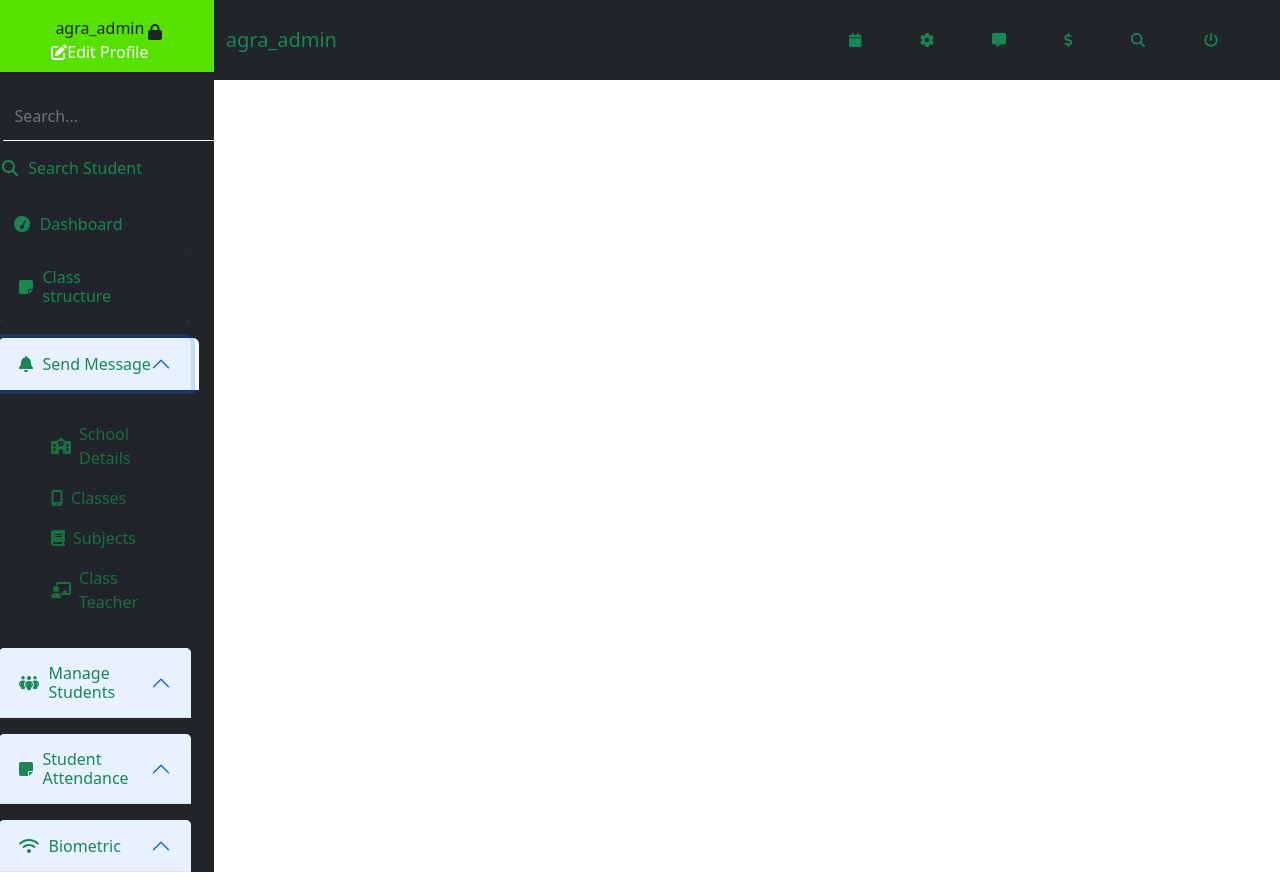
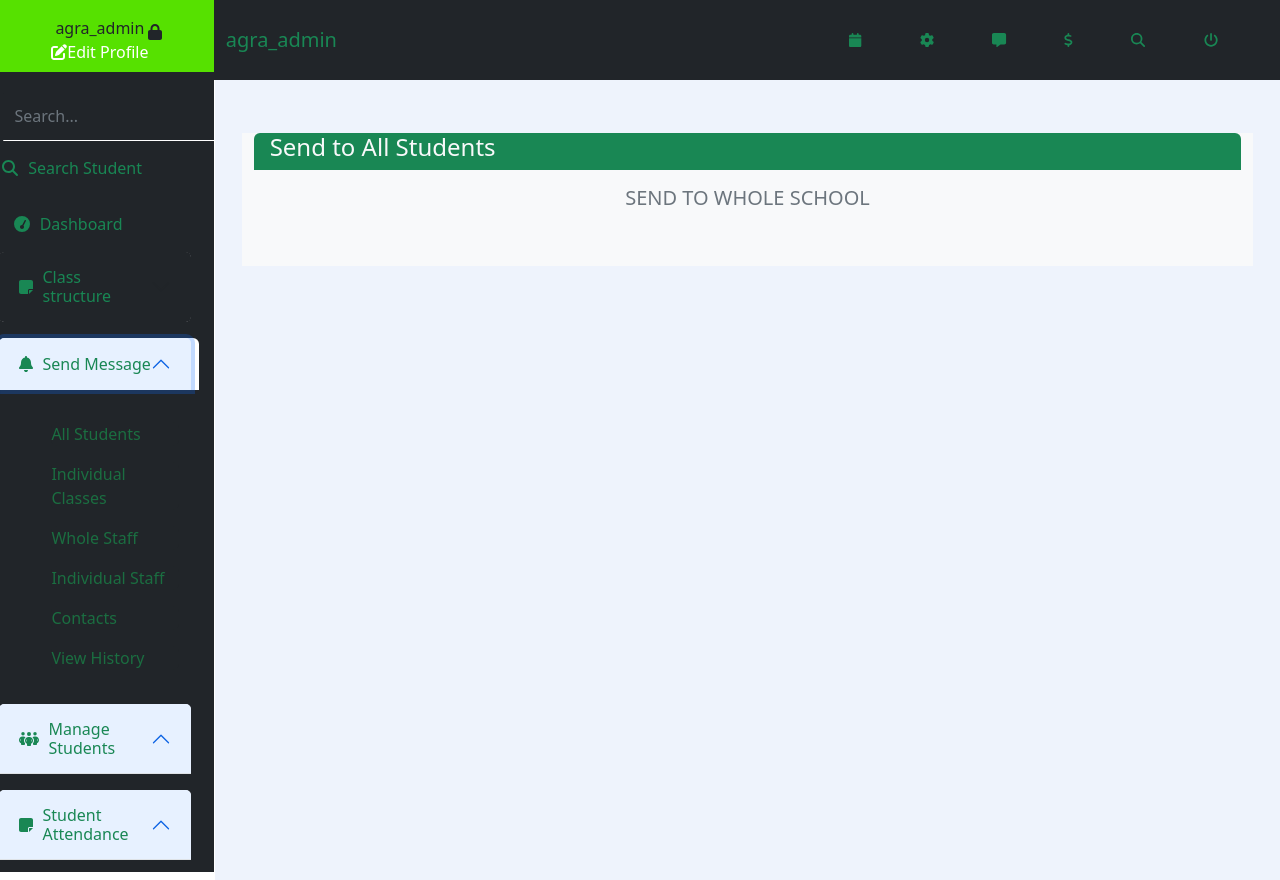
Before and after one commit to piyushshende/School-portal, a React (Create React App) app: page /Send_Message/All_Students in a window 1280 px wide. Both pictures are taken after a click on the link "Send Message". Built offline with nearby package versions, Linux system fonts and the light colour scheme.

Commit message:
Started developing UI for send message

```diff
--- a/src/App.js
+++ b/src/App.js
@@ -9,6 +9,7 @@ import School_details from './components/Class structure/School details/School_d
 import Classes from './components/Class structure/Classes/Classes';
 import Subject from './components/Class structure/Subjects/Subject';
 import Updateclassteacher from './components/Class structure/Class Teacher/Updateclassteacher';
+import Allstudents from './components/Send Message/Allstudents';
 
 function App() {
   return (
@@ -23,7 +24,7 @@ function App() {
         <Route path="/class_structure/classes" element={<Classes/>}/>
         <Route path="/class_structure/subjects" element={<Subject/>}/>
         <Route path="/class_structure/class_teacher" element={<Updateclassteacher/>}/>
-        <Route path="" element/>
+        <Route path="/Send_Message/All_Students" element={<Allstudents/>}/>
         <Route path="" element/>
         <Route path="" element/>
         <Route path="" element/>
--- a/src/commontoall.css
+++ b/src/commontoall.css
@@ -50,6 +50,10 @@
 
 .W-90 {
     width: 90%;
+}
+
+.W-95 {
+    width: 95%;
 }
 
 .W-100 {
--- a/src/components/ERP/common/Sidebar.js
+++ b/src/components/ERP/common/Sidebar.js
@@ -72,10 +72,12 @@ const Sidebar = () => {
                                             <div id="collapseTwo" class="accordion-collapse collapse" aria-labelledby="headingTwo" data-bs-parent="#accordionExample">
                                                 <div class="accordion-body">
                                                     <ul>
-                                                        <li class="mt-3"><Link to=""><a class="accordion-item" href="#"><FontAwesomeIcon icon={faSchool} className="wid" />School Details</a></Link></li>
-                                                        <li class="mt-3"><Link to=""><a class="accordion-item" href="#"><FontAwesomeIcon icon={faMobileScreen} className="wid" />Classes</a></Link></li>
-                                                        <li class="mt-3"><Link to=""><a class="accordion-item" href="#"><FontAwesomeIcon icon={faBook} className="wid" />Subjects</a></Link></li>
-                                                        <li class="mt-3"><Link to=""><a class="accordion-item" href="#"><FontAwesomeIcon icon={faChalkboardTeacher} className="wid" />Class Teacher</a></Link></li>
+                                                        <li class="mt-3"><Link to="/Send_Message/All_Students"><a class="accordion-item" href="#"><FontAwesomeIcon className="wid" />All Students</a></Link></li>
+                                                        <li class="mt-3"><Link to=""><a class="accordion-item" href="#"><FontAwesomeIcon className="wid" />Individual Classes</a></Link></li>
+                                                        <li class="mt-3"><Link to=""><a class="accordion-item" href="#"><FontAwesomeIcon className="wid" />Whole Staff</a></Link></li>
+                                                        <li class="mt-3"><Link to=""><a class="accordion-item" href="#"><FontAwesomeIcon className="wid" />Individual Staff</a></Link></li>
+                                                        <li class="mt-3"><Link to=""><a class="accordion-item" href="#"><FontAwesomeIcon className="wid" />Contacts</a></Link></li>
+                                                        <li class="mt-3"><Link to=""><a class="accordion-item" href="#"><FontAwesomeIcon className="wid" />View History</a></Link></li>
                                                     </ul>
                                                 </div>
                                             </div>
--- /dev/null
+++ b/src/components/Send Message/Allstudents.js
@@ -0,0 +1,26 @@
+import React from "react";
+import '../../commontoall.css'
+
+const Allstudents = () => {
+    return (
+        <React.Fragment>
+            <div className="commontoall">
+                <div className="container W-95 bg-light pb-5">
+                    <div className="bg-success W-100 text-light d-flex justify-content-start rounded-top">
+                        <h4 className="h4 mx-3">Send to All Students</h4>
+                    </div>
+                    <div className="mt-3 d-flex flex-column">
+                        <h5 className="text-secondary">SEND TO WHOLE SCHOOL</h5>
+                        <div>
+
+
+                        </div>
+                    </div>
+
+                </div>
+            </div>
+        </React.Fragment>
+    )
+}
+
+export default Allstudents;
```
Also changed, not shown: src/components/Send Message/Individualclasses.js (added).
